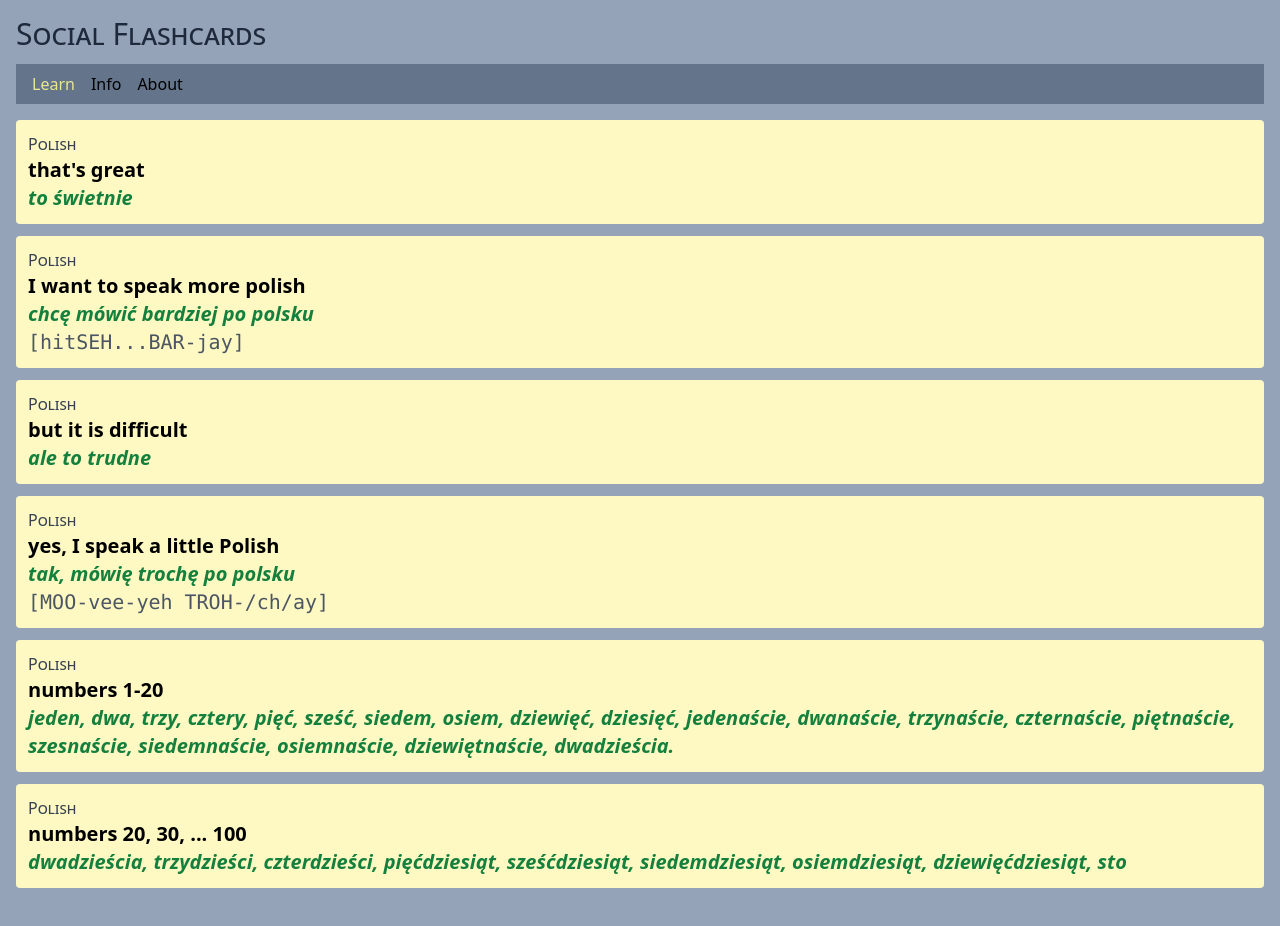
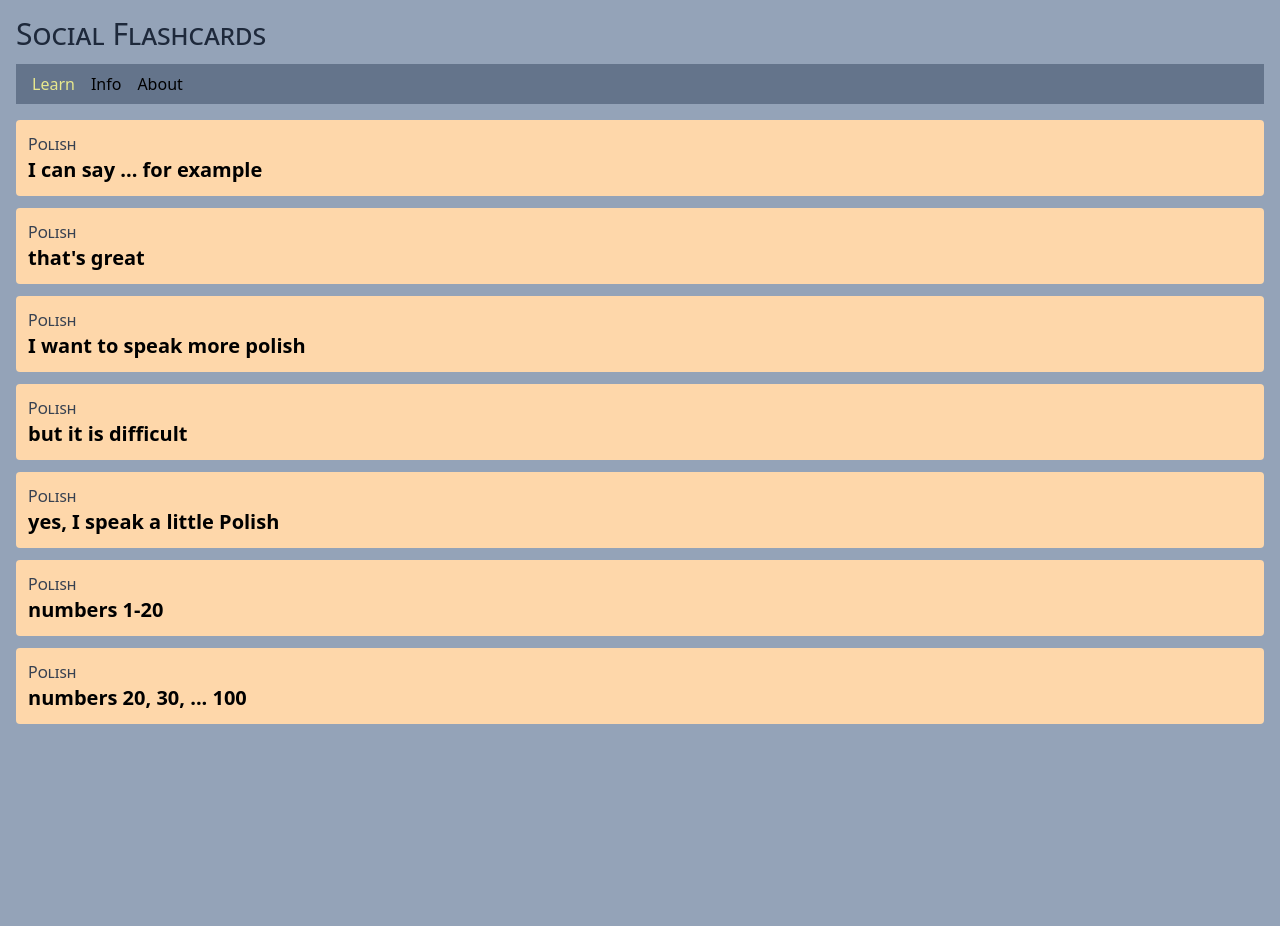
Before and after one commit to Underground-Learning-Club/soflash, a React (Vite) app: page /learn in a window 1280 px wide. Shown: the top 926 px of the page. After the commit the page ends 800 px from the top, so only its background shows below. Built offline with nearby package versions, Linux system fonts and the light colour scheme.

Commit message:
flashcards closed

```diff
--- a/src/data/flashcards.json
+++ b/src/data/flashcards.json
@@ -1,4 +1,11 @@
 [
+	{
+		"id": "Q7jjKo",
+		"category": "pl",
+		"front": "I can say ... for example",
+		"back": "mogę powiedzieć ... na przykład",
+		"pronunciation": "MOH-geh NAHP-SHIH-qwahd"
+	},
 	{
 		"id": "IQTpNs",
 		"category": "pl",
--- a/src/dataLayer/appModel.ts
+++ b/src/dataLayer/appModel.ts
@@ -1,6 +1,18 @@
-import _flashcards from "../data/flashcards.json";
-
+import rawFlashcards from "../data/flashcards.json";
+import { IFlashcard } from "./interfaces";
 
 export const getFlashcards = () => {
-	return _flashcards;
+	const flashcards:IFlashcard[] = [];
+	for (const rawFlashcard of rawFlashcards) {
+		const flashcard: IFlashcard = {
+			id: rawFlashcard.id,
+			category: rawFlashcard.category,
+			front: rawFlashcard.front,
+			back: rawFlashcard.back,
+			pronunciation: rawFlashcard.pronunciation,
+			isOpen: false
+		}
+		flashcards.push(flashcard);
+	}
+	return flashcards;
 }
--- a/src/dataLayer/interfaces.ts
+++ b/src/dataLayer/interfaces.ts
@@ -4,4 +4,5 @@ export interface IFlashcard {
 	front: string;
 	back: string;
 	pronunciation: string;
+	isOpen: boolean;
 }
--- a/src/pages/PageLearn.tsx
+++ b/src/pages/PageLearn.tsx
@@ -8,16 +8,27 @@ export const PageLearn = () => {
 		<>
 			{flashcards.map((flashcard) => {
 				return (
-					<div key={flashcard.id} className="bg-yellow-100 mb-3 p-3 rounded">
+					<div
+						key={flashcard.id}
+						className="bg-orange-200 mb-3 p-3 rounded"
+					>
 						<p className="smallcaps text-gray-700">
 							{tools.getCategoryName(flashcard.category)}
 						</p>
-						<p className="text-xl font-semibold">{flashcard.front}</p>
-						<p className="text-xl italic text-green-700 font-semibold">{flashcard.back}</p>
-						{flashcard.pronunciation && (
-							<p className="text-xl font-mono text-gray-600">
-								[{flashcard.pronunciation}]
-							</p>
+						<p className="text-xl font-semibold">
+							{flashcard.front}
+						</p>
+						{flashcard.isOpen && (
+							<>
+								<p className="text-xl italic text-green-700 font-semibold">
+									{flashcard.back}
+								</p>
+								{flashcard.pronunciation && (
+									<p className="text-xl font-mono text-gray-600">
+										[{flashcard.pronunciation}]
+									</p>
+								)}
+							</>
 						)}
 					</div>
 				);
```
